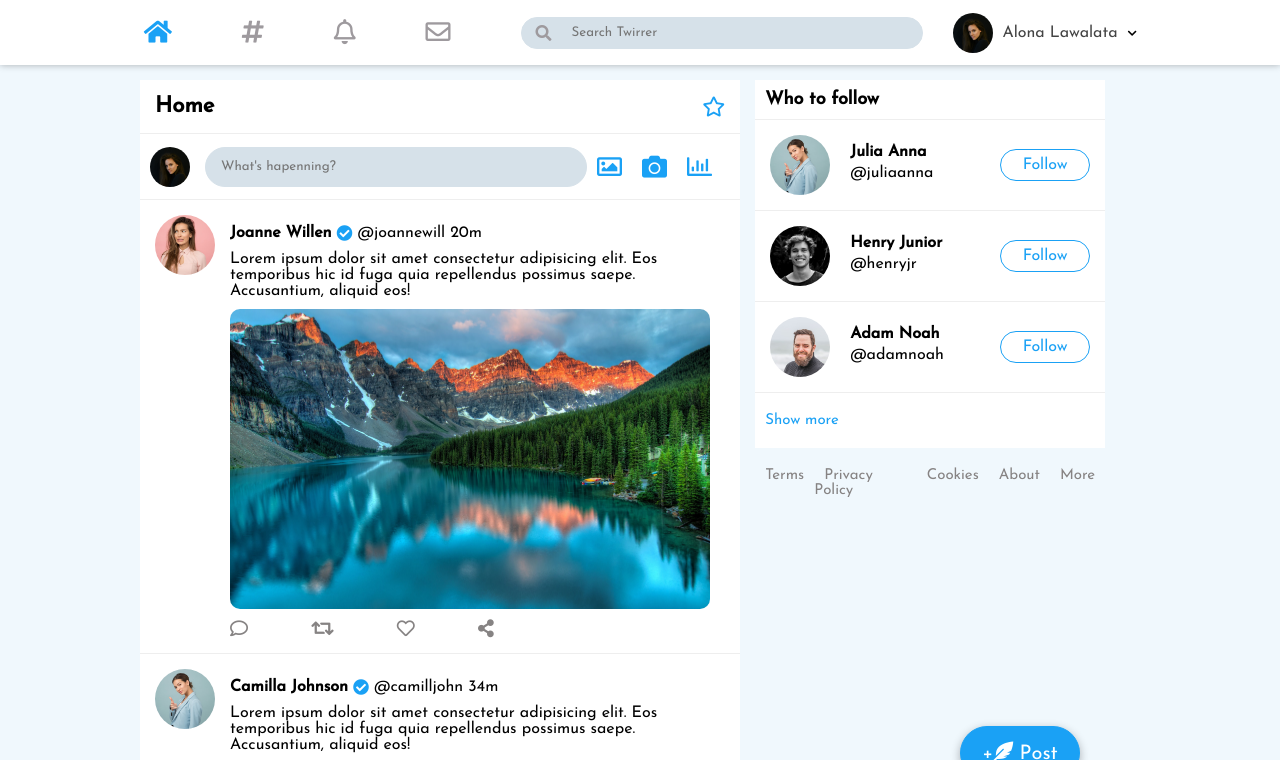
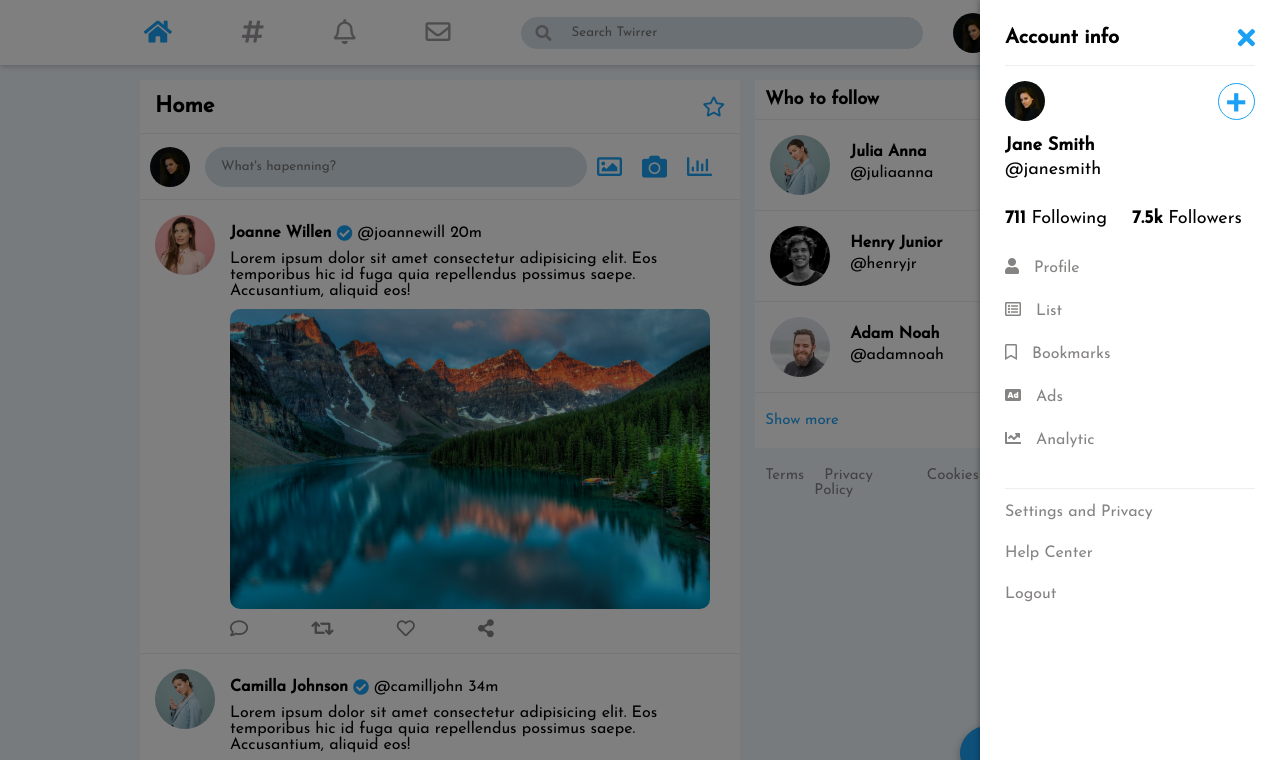
Before and after one commit to rvldodo/twitter-clone, a plain HTML site: page index.html in a window 1280 px wide. Both pictures are taken after a click on the element "Alona Lawalata". Shown: the top 760 px of the page. Drawn offline with Linux system fonts and the light colour scheme.

Commit message:
add sidebar

```diff
--- a/index.html
+++ b/index.html
@@ -399,6 +399,72 @@
         </div>
       </div>
       <!-- end of post modal -->>
+
+      <!-- sidebar -->
+      <div class="sidebar-wrapper">
+        <div class="sidebar">
+          <div class="sidebar-header">
+            <h2>Account info</h2>
+            <i class="fas fa-times"></i>
+          </div>
+          <div class="sidebar-user">
+            <div class="sidebar-user-img">
+              <img src="/images/user1.jpg" />
+            </div>
+            <span>+</span>
+          </div>
+          <div class="sidebar-user-info">
+            <h4>Jane Smith</h4>
+            <p>@janesmith</p>
+          </div>
+          <div class="following">
+            <p class="following-paragraph"><span>711</span> Following</p>
+            <p class="following-paragraph"><span>7.5k</span> Followers</p>
+          </div>
+          <div class="sidebar-list-1">
+            <ul>
+              <li>
+                <a href="#">
+                  <i class="fas fa-user"></i>
+                  Profile
+                </a>
+              </li>
+              <li>
+                <a href="#">
+                  <i class="far fa-list-alt"></i>
+                  List
+                </a>
+              </li>
+              <li>
+                <a href="#">
+                  <i class="far fa-bookmark"></i>
+                  Bookmarks
+                </a>
+              </li>
+              <li>
+                <a href="#">
+                  <i class="fas fa-ad"></i>
+                  Ads
+                </a>
+              </li>
+              <li>
+                <a href="#">
+                  <i class="fas fa-chart-line"></i>
+                  Analytic
+                </a>
+              </li>
+            </ul>
+          </div>
+          <div class="sidebar-list-2">
+            <ul>
+              <li><a href="#">Settings and Privacy</a></li>
+              <li><a href="#">Help Center</a></li>
+              <li><a href="#">Logout</a></li>
+            </ul>
+          </div>
+        </div>
+      </div>
+      <!-- end of sidebar -->
     </section>
     <!-- end of feeds page -->
 
--- a/script.js
+++ b/script.js
@@ -14,6 +14,10 @@ const postModalX = document.querySelector(".modal-header i");
 const modalPostBtn = document.querySelector(".modal-header button");
 const modalFooterPlus = document.querySelector(".modal-footer span");
 const modalInput = document.querySelector(".modal-input");
+const user = document.querySelector(".user");
+const sidebar = document.querySelector(".sidebar");
+const sidebarWrapper = document.querySelector(".sidebar-wrapper");
+const xBtn = document.querySelector(".sidebar-header i");
 /********************************************************/
 /********************************************************/
 
@@ -92,3 +96,14 @@ modalInput.addEventListener("blur", (e) => {
     changeOpacity(0.5);
   }
 });
+
+// sidebar
+user.addEventListener("click", (e) => {
+  sidebar.classList.add("sidebar-display");
+  sidebarWrapper.classList.add("sidebar-wrapper-display");
+});
+
+xBtn.addEventListener("click", (e) => {
+  sidebar.classList.remove("sidebar-display");
+  sidebarWrapper.classList.remove("sidebar-wrapper-display");
+});
--- a/style.css
+++ b/style.css
@@ -835,4 +835,152 @@ body {
   opacity: 0.5;
 }
 /* end of post modal */
+
+/* sidebar */
+.sidebar-wrapper {
+  position: fixed;
+  background-color: rgba(0, 0, 0, 0.5);
+  top: 0;
+  left: 0;
+  right: 0;
+  bottom: 0;
+  opacity: 0;
+  visibility: hidden;
+  transition: all 0.5s;
+}
+
+.sidebar-wrapper-display {
+  opacity: 1;
+  visibility: visible;
+}
+
+.sidebar {
+  position: fixed;
+  top: 0;
+  right: -30rem;
+  width: 30rem;
+  height: 100vh;
+  background-color: #fff;
+  padding: 2.5rem;
+  box-sizing: border-box;
+  box-shadow: -0.1rem 0 0.5rem rgba(0, 0, 0, 0.3);
+  transition: right 0.5s cubic-bezier(1, 0, 0, 1);
+}
+
+.sidebar-display {
+  right: 0;
+}
+
+.sidebar-header {
+  display: flex;
+  align-items: center;
+  padding-bottom: 1.5rem;
+  border-bottom: 0.1rem solid #eee;
+}
+
+.sidebar-header h2 {
+  font-size: 2rem;
+}
+
+.sidebar-header i {
+  margin-left: auto;
+  font-size: 2.5rem;
+  color: #1aa1f5;
+  cursor: pointer;
+}
+
+.sidebar-user {
+  display: flex;
+  align-items: center;
+  padding-top: 1.5rem;
+}
+
+.sidebar-user-img {
+  width: 4rem;
+  height: 4rem;
+}
+
+.sidebar-user-img img {
+  width: 100%;
+  height: 100%;
+  object-fit: cover;
+  border-radius: 50%;
+}
+
+.sidebar-user span {
+  margin-left: auto;
+  width: 3.5rem;
+  height: 3.5rem;
+  font-size: 5rem;
+  border: 0.1rem solid #1aa1f5;
+  border-radius: 50%;
+  display: flex;
+  justify-content: center;
+  align-items: center;
+  color: #1aa1f5;
+}
+
+.sidebar-user-info {
+  padding: 1.5rem 0;
+  font-size: 1.8rem;
+}
+
+.sidebar-user-info h4 {
+  margin-bottom: 0.5rem;
+}
+.following {
+  display: flex;
+  padding: 1.5rem 0;
+}
+
+.following-paragraph {
+  font-size: 1.8rem;
+}
+
+.following-paragraph:first-child {
+  margin-right: 2.5rem;
+}
+
+.following-paragraph span {
+  font-weight: bold;
+}
+
+.sidebar-list-1 {
+  border-bottom: 0.1rem solid #eee;
+}
+
+.sidebar-list-1 ul {
+  list-style: none;
+  padding: 1.5rem 0;
+}
+
+.sidebar-list-1 li {
+  margin-bottom: 2.5rem;
+}
+
+.sidebar-list-1 a {
+  text-decoration: none;
+  font-size: 1.6rem;
+  color: #868383;
+}
+
+.sidebar-list-1 i {
+  margin-right: 1rem;
+}
+
+.sidebar-list-2 ul {
+  list-style: none;
+  padding: 1.5rem 0;
+}
+
+.sidebar-list-2 li {
+  margin-bottom: 2.5rem;
+}
+
+.sidebar-list-2 a {
+  text-decoration: none;
+  font-size: 1.6rem;
+  color: #868383;
+}
+/* end of sidebar */
 /* end of feeds page */
```
